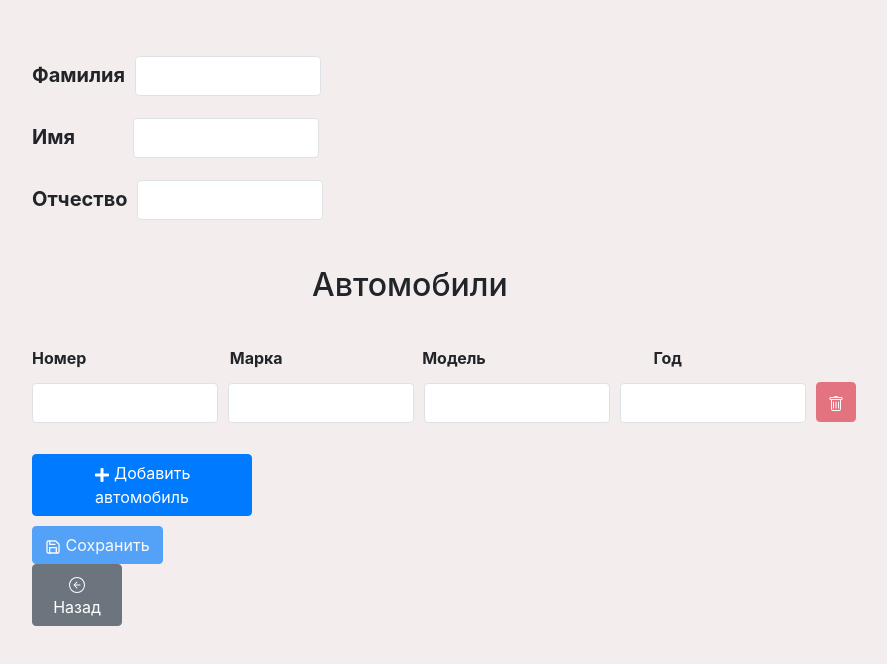
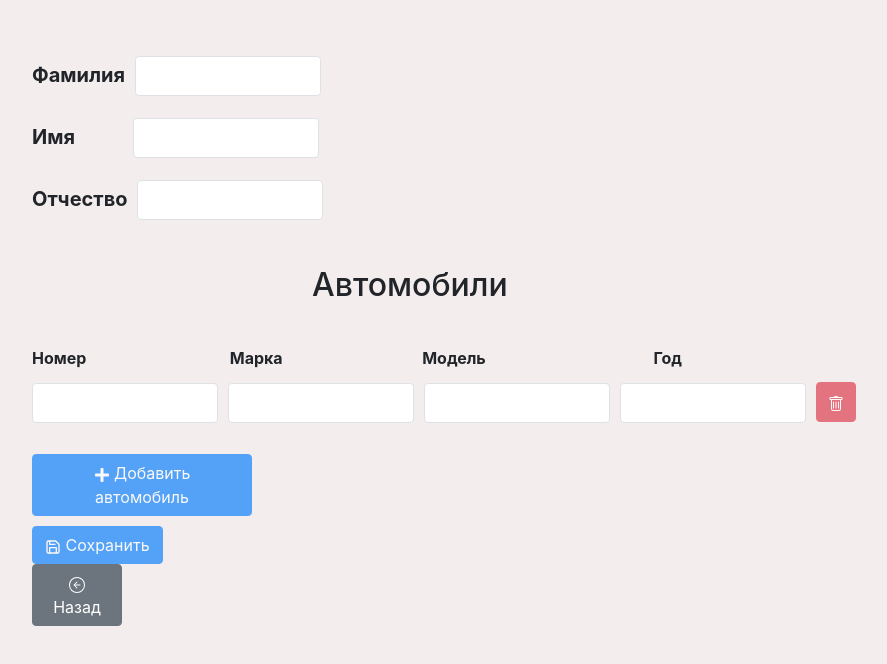
Before and after one commit to e-pestov/Cars-Owners, an Angular app: page /view in a window 1280 px wide. Shown: the top 664 px of the page, without its empty margins (118-1005 px from the left). Built offline with nearby package versions, Linux system fonts and the light colour scheme; data requests are answered from the project's data file.

Commit message:
unfinished check

```diff
--- a/src/app/client-card/client-card.component.html
+++ b/src/app/client-card/client-card.component.html
@@ -41,7 +41,7 @@
     </div>
   </form>
   <div class="block-buttons">
-    <button type="button" class="added btn btn-primary" (click)="addCar()">
+    <button type="button" class="added btn btn-primary" (click)="addCar()" [disabled]="!form.controls['car'].valid">
       <img src="../../assets/images/btn-add-car.svg" alt="add car"> Добавить автомобиль
     </button>
     <button type="submit" class="save btn btn-primary" (click)="submit()" [disabled]="!form.valid||form.untouched">
--- a/src/app/client-card/client-card.component.ts
+++ b/src/app/client-card/client-card.component.ts
@@ -3,8 +3,7 @@ import {
   AbstractControl,
   FormArray,
   FormBuilder,
-  FormGroup,
-  ValidatorFn,
+  FormGroup, ValidatorFn,
   Validators
 } from "@angular/forms";
 import {ICarOwnersService} from "../services/icar-owners.service";
@@ -18,7 +17,6 @@ import {Subject, takeUntil} from "rxjs";
   styleUrls: ['./client-card.component.css']
 })
 export class ClientCardComponent implements OnInit, OnDestroy {
-
 
   public form: FormGroup = new FormGroup({});
   public person: IPerson | null = null;
@@ -39,7 +37,6 @@ export class ClientCardComponent implements OnInit, OnDestroy {
   ngOnInit() {
     this.numberCar();
     this.initForm();
-
   }
 
   ngOnDestroy() {
@@ -72,10 +69,10 @@ export class ClientCardComponent implements OnInit, OnDestroy {
             this.addCar()
             return;
           }
-
+          this.currentCar = this.person.car.map(item => item.number);
           this.person.car.forEach(item => {
             const car = this.fb.group({
-              "number": [item.number, [Validators.required, Validators.pattern('[A-ZА-Я-][A-ZА-Я-][0-9-][0-9-][0-9-][0-9-][A-ZА-Я-][A-ZА-Я-]'), Validators.maxLength(8), this.validNumber(this.carNumber)]],
+              "number": [item.number, [Validators.required, Validators.pattern('[A-ZА-Я-][A-ZА-Я-][0-9-][0-9-][0-9-][0-9-][A-ZА-Я-][A-ZА-Я-]'), Validators.maxLength(8)]],
               "brand": [item.brand, [Validators.required, Validators.pattern('[A-Za-zА-Яа-я]*')]],
               "model": [item.model, [Validators.required, Validators.pattern('[A-Za-zА-Яа-я0-9]*')]],
               "year": [item.year, [Validators.required, Validators.maxLength(4), Validators.minLength(4), Validators.pattern('^(19|20)[0-9]{2}')]]
@@ -88,14 +85,9 @@ export class ClientCardComponent implements OnInit, OnDestroy {
     this.addCar()
   }
 
-  private validNumber(carNumber: string[]): ValidatorFn {
+  private validNumber(): ValidatorFn {
     return (control: AbstractControl): ({ [key: string]: boolean } | null) => {
-      this.currentCar = this.form.controls['car'].value .map((item: ICar) => item.number);
-      console.log(carNumber);
-      console.log(this.currentCar);
-      let noValue = this.carNumber.filter((i) => !this.currentCar.includes(i));
-      console.log(noValue);
-      if (!noValue) {
+      if (this.carNumber.includes(control.value)) {
         return {'numError': true};
       }
       return null;
@@ -110,25 +102,24 @@ export class ClientCardComponent implements OnInit, OnDestroy {
         this.carNumber = this.persons
           .flatMap((item) => item.car)
           .map((item) => item.number);
-        this.form.controls['car'].setValidators(this.validNumber(this.carNumber));
       });
   }
 
   public addCar() {
+    this.form.controls['car'].removeValidators(this.validNumber);
     const newCar = this.fb.group({
-      "number": ['', [Validators.required, Validators.pattern('[A-ZА-Я-][A-ZА-Я-][0-9-][0-9-][0-9-][0-9-][A-ZА-Я-][A-ZА-Я-]'), Validators.maxLength(8),this.validNumber(this.carNumber)]],
+      "number": ['', [Validators.required, Validators.pattern('[A-ZА-Я-][A-ZА-Я-][0-9-][0-9-][0-9-][0-9-][A-ZА-Я-][A-ZА-Я-]'), Validators.maxLength(8), this.validNumber()]],
       "brand": ['', [Validators.required, Validators.pattern('[A-Za-zА-Яа-я]*')]],
       "model": ['', [Validators.required, Validators.pattern('[A-Za-zА-Яа-я0-9]*')]],
       "year": ['', [Validators.required, Validators.maxLength(4), Validators.minLength(4), Validators.pattern('^(19|20)[0-9]{2}')]]
     });
+
     this.getFormControls().push(newCar);
-
-   }
+  }
 
   public getFormControls(): FormArray {
     return <FormArray>this.form.controls['car'];
   }
-
 
   public submit() {
     this.iCarsOwnersService.getOwners()
@@ -136,7 +127,6 @@ export class ClientCardComponent implements OnInit, OnDestroy {
       .subscribe((res) => this.persons = res
       )
     if (this.personId) {
-
       this.iCarsOwnersService.putOwner({...this.form.value, id: this.personId})
         .pipe(takeUntil(this.unsubscribe$))
         .subscribe();
```
Also changed, not shown: local-backend/config.json (line endings or trailing spaces).
